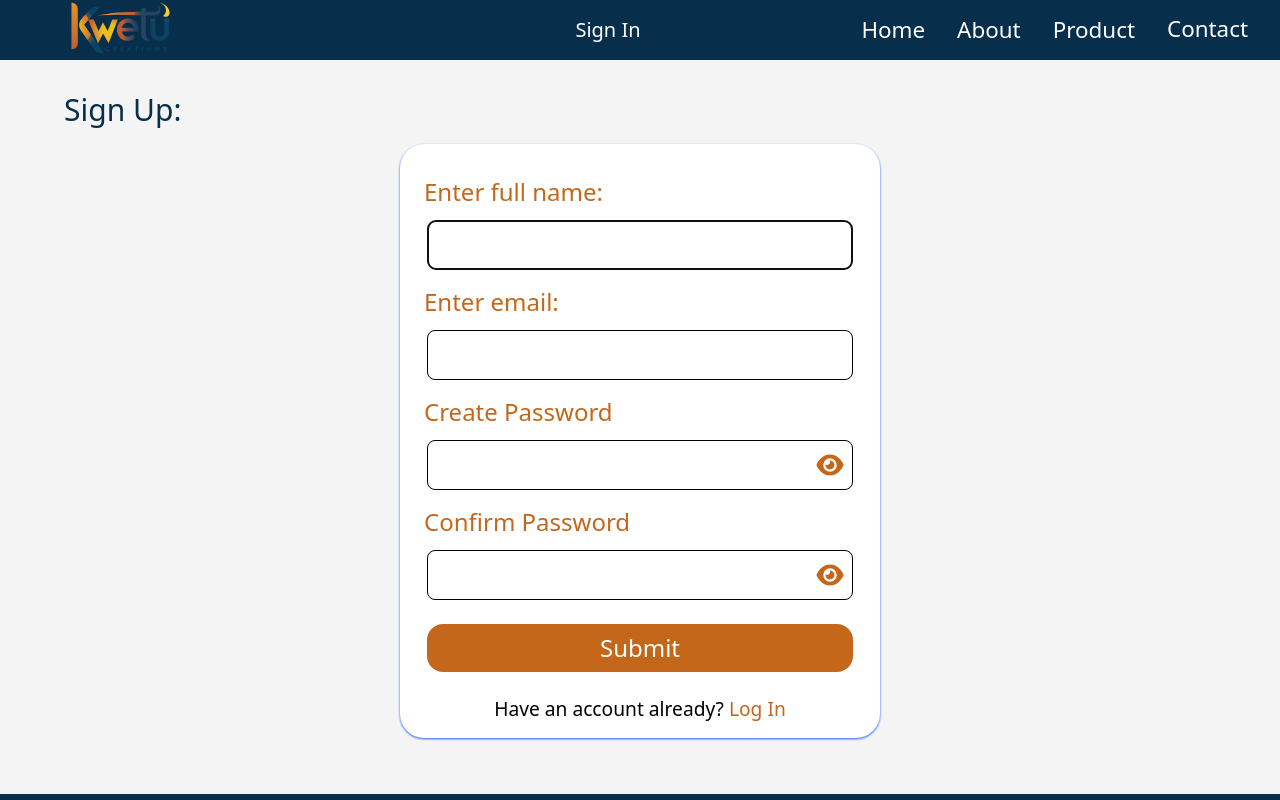
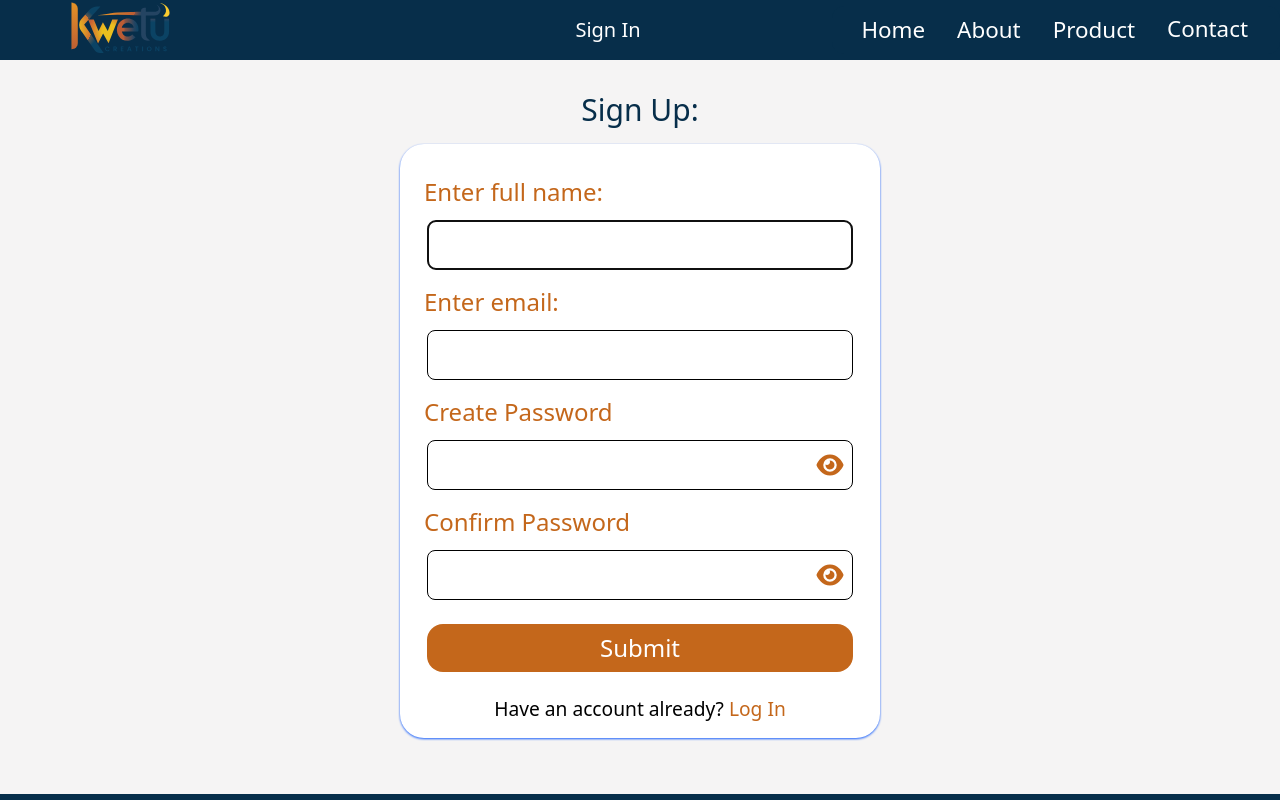
Before and after one commit to Harri254/kwetu_creations, a React (Vite) app: page /logIn/createAccount in a window 1280 px wide. Shown: the top 800 px of the page. Built offline with nearby package versions, Linux system fonts and the light colour scheme.

Commit message:
Align the sign up at the center in the create account page

```diff
--- a/src/pages/CraeteAccount.jsx
+++ b/src/pages/CraeteAccount.jsx
@@ -29,7 +29,7 @@ function CreateAccount(){
 
   return (
     <div className="py-4 bg-[#f5f4f4] flex flex-col justify-center items-center pb-14">
-      <h3 className="w-[90%] my-4 mx-auto text-3xl text-start text-primary font-medium ">Sign Up:</h3>
+      <h3 className="w-[90%] my-4 mx-auto text-3xl text-center text-primary font-medium ">Sign Up:</h3>
       <form action="" onSubmit={handleSubmit} method="post" className="flex flex-col p-4 bg-[#ffffff] text-[1.2rem] drop-shadow-blue-600 drop-shadow-xs rounded-3xl w-[90%] h-fit vsm:h-fit max-w-[30rem] vsm:text-2xl">
         <label htmlFor="username" className="text-[#c4671b] pl-2 sm:pt-4"> Enter  full name:</label>
         <input type="text" name="fullname" id="fullname" className="border-1 w-[95%] mx-auto rounded-[0.5rem] mt-2 h-10 pl-2 sm:py-6 sm:mt-3" required autoFocus maxLength={24}/>
```
